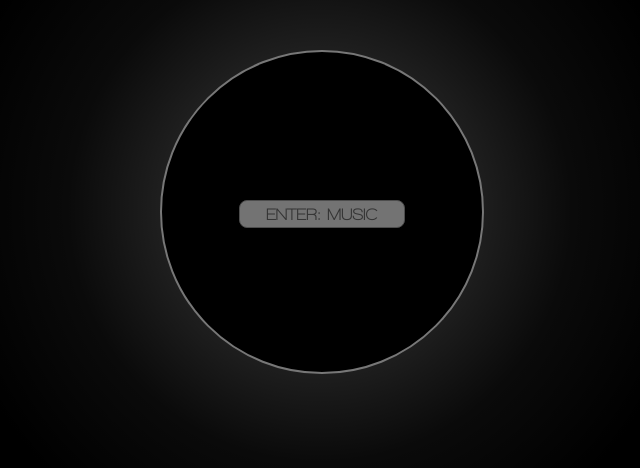
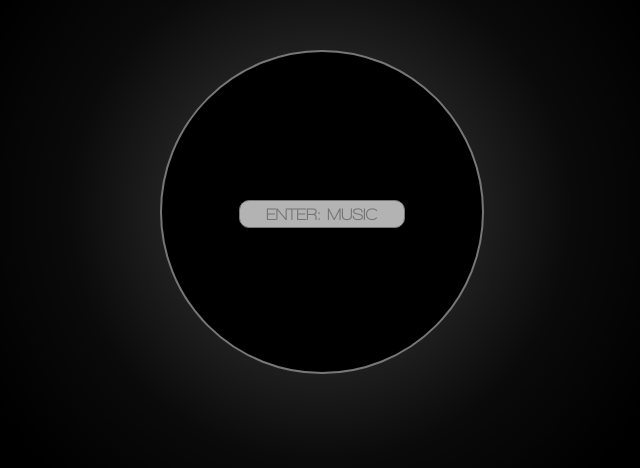
Before and after one commit to JGMEYER/YouTube-Circles, a PHP site: page / in a window 1280 px wide. Shown: the part 190-658 px from the top of the page, without its empty margins (320-960 px from the left). Run offline with PHP 8.4, Linux system fonts and the light colour scheme; some libraries are stand-ins or nearby versions.

Commit message:
Search bar styling and volume hotkeys fixed.

```diff
--- a/css/style.css
+++ b/css/style.css
@@ -89,18 +89,11 @@ Search Bar
 ------------------------------------------------------------------------------*/
 
 input {
-  border: 1px solid #aaa;
-  border-radius: 8px;
-  -webkit-border-radius: 8px;
-  -moz-border-radius: 8px;
-  opacity: .45;
+  border: 1px solid #777;
+  border-radius: 10px;
+  -webkit-border-radius: 10px;
+  -moz-border-radius: 10px;
   text-align: center;
-}
-
-#search-bar {
-  /*background-color: #d98538;*/
-  height: 50px;
-  width: 100%;
 }
 
 #search-form {
@@ -109,6 +102,7 @@ input {
 }
 
 #search-text {
+  background-color: rgba(255, 255, 255, 0.7);
   color: #000;
   display: block;
   font-family: 'Walkway Ultrabold', 'Helvetica Neue', Helvetica, Arial, sans-serif;
--- a/js/circles.js
+++ b/js/circles.js
@@ -97,7 +97,7 @@ $.fn.refreshPlayerProperties = function() {
 
   // hide search bar when not hovering over center circle
   searchForm.hover(function(){
-    searchText.stop( true ).fadeTo( 900, 0.7 );
+    searchText.stop( true ).fadeTo( 900, 1 );
   },
   function(){
     searchText.fadeTo( 1200, 0 );
--- a/js/search.js
+++ b/js/search.js
@@ -84,11 +84,14 @@ function onYouTubeApiLoad() {
     range: "min",
     min: 1,
     value: 60,
-    slide: function( event, ui ) {
+    change: function( event, ui) { // change caused by hotkey
+      video.tubeplayer( "volume", ui.value );
+    },
+    slide: function( event, ui ) { // change from manual slide
       video.tubeplayer( "volume", ui.value );
     },
     stop: function( event, ui ) {
-      volumeSlider.blur();
+      volumeSlider.blur(); // prevent odd box around slider after move
     }
   });
 
@@ -99,9 +102,9 @@ function onYouTubeApiLoad() {
     }
     if ( event.which == 32 ) { // spacebar
       $( document ).togglePlayPause();
-    } else if ( event.which == 45 ) { // '-/_' key
+    } else if ( event.which == 45 ) { // '-' key, unshifted
       volumeSlider.slider( "value", volumeSlider.slider( "value" ) - 5 );
-    } else if ( event.which == 61 ) { // '=/+' key
+    } else if ( event.which == 61 ) { // '+' key, unshifted
       volumeSlider.slider( "value", volumeSlider.slider( "value" ) + 5 );
     }
   });
```
Also changed, not shown: 1 other file.
